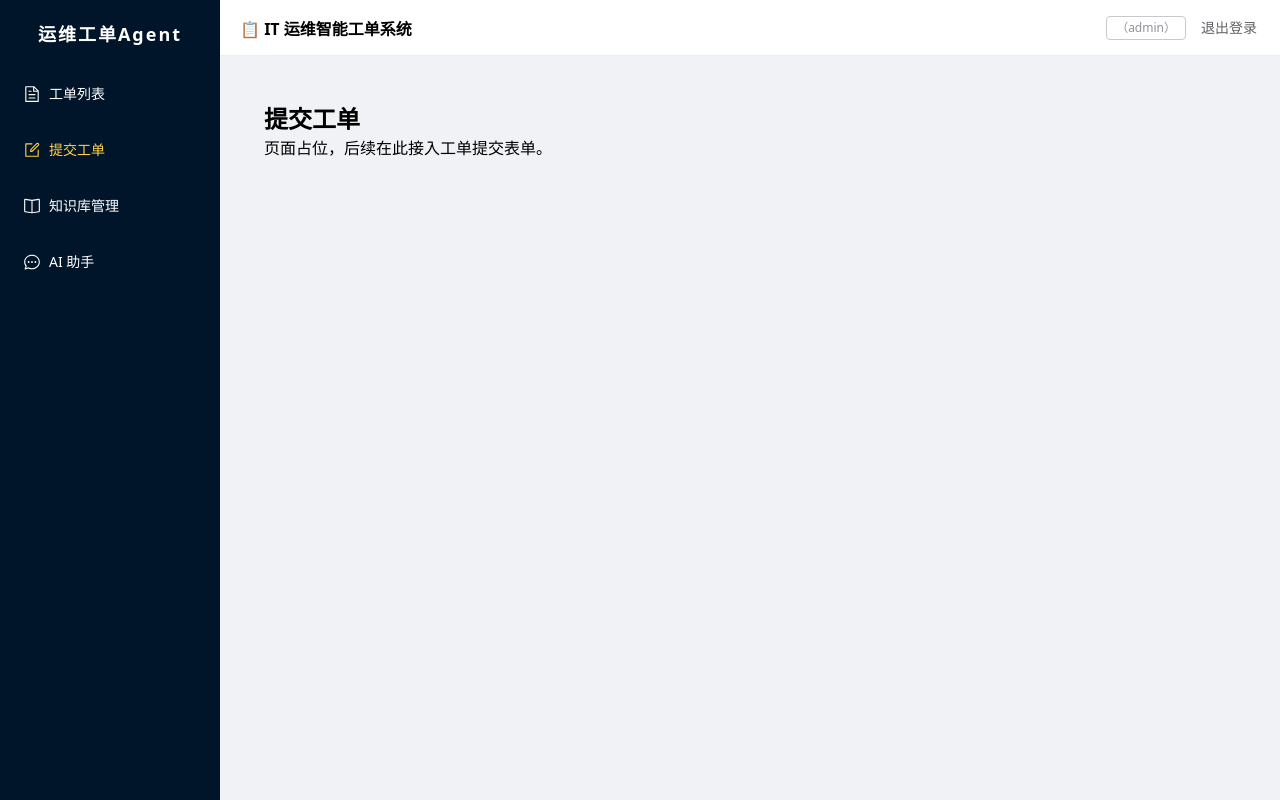
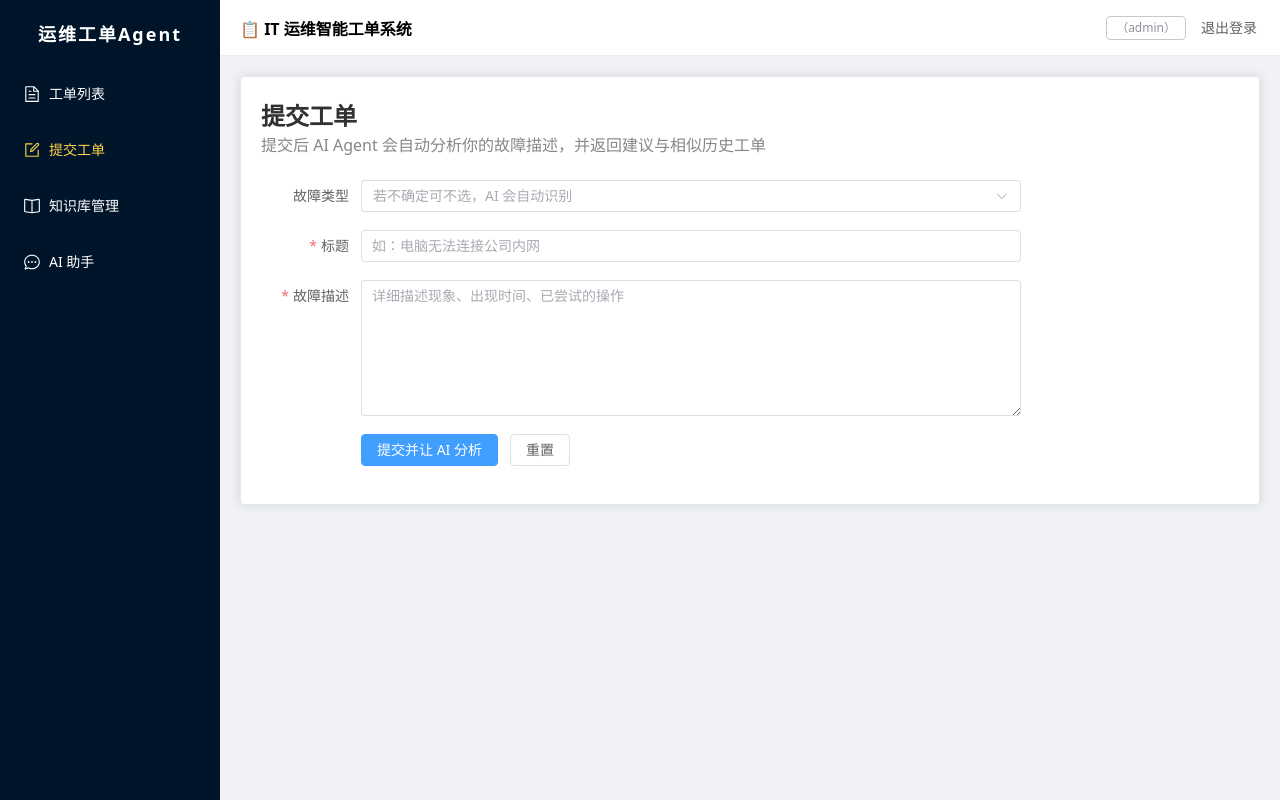
Before and after one commit to longzihan28-ai/-, a Vue app in the folder agent-front/: page /ticket/submit in a window 1280 px wide. Built offline with nearby package versions, Linux system fonts and the light colour scheme; sample sign-in values are in the browser's storage.

Commit message:
提交工单页面

```diff
--- a/agent-front/src/api/ticket.ts
+++ b/agent-front/src/api/ticket.ts
@@ -21,7 +21,32 @@ export interface TicketPage {
   total: number
 }
 
-// 工单列表接口 —— 对应后端 GET /api/ticket
+export interface CreateTicketParams {
+  title: string
+  description: string
+  faultType?: string
+}
+
+// 工单详情：相似工单/知识以 JSON 字符串返回
+export interface TicketDetail extends TicketItem {
+  description?: string
+  aiSuggestion?: string
+  similarTickets?: string
+  similarKnowledge?: string
+  resolution?: string
+}
+
+// 工单列表 —— 对应后端 GET /api/ticket
 export function listTickets(params: TicketQuery): Promise<TicketPage> {
   return request.get<TicketPage>('/ticket', { params })
 }
+
+// 提交工单 —— 对应后端 POST /api/ticket
+export function submitTicket(data: CreateTicketParams): Promise<TicketItem> {
+  return request.post<TicketItem>('/ticket', data)
+}
+
+// 工单详情 —— 对应后端 GET /api/ticket/{id}
+export function getTicket(id: number): Promise<TicketDetail> {
+  return request.get<TicketDetail>(`/ticket/${id}`)
+}
--- a/agent-front/src/views/TicketSubmit.vue
+++ b/agent-front/src/views/TicketSubmit.vue
@@ -1,10 +1,128 @@
 <template>
-  <div style="padding: 24px;">
+  <el-card>
+    <!-- 页面标题与说明 -->
     <h2>提交工单</h2>
-    <p>页面占位，后续在此接入工单提交表单。</p>
-  </div>
+    <p style="color:#888">提交后 AI Agent 会自动分析你的故障描述，并返回建议与相似历史工单</p>
+
+    <!-- 工单表单 -->
+    <el-form :model="form" label-width="100px" style="max-width:760px;margin-top:24px" v-loading="loading">
+      <el-form-item label="故障类型">
+        <el-select v-model="form.faultType" placeholder="若不确定可不选，AI 会自动识别" style="width:100%">
+          <el-option label="网络" value="network" />
+          <el-option label="硬件" value="hardware" />
+          <el-option label="软件" value="software" />
+          <el-option label="账号" value="account" />
+        </el-select>
+      </el-form-item>
+      <el-form-item label="标题" required>
+        <el-input v-model="form.title" placeholder="如：电脑无法连接公司内网" />
+      </el-form-item>
+      <el-form-item label="故障描述" required>
+        <el-input
+          v-model="form.description"
+          type="textarea"
+          :rows="6"
+          placeholder="详细描述现象、出现时间、已尝试的操作"
+        />
+      </el-form-item>
+      <el-form-item>
+        <el-button type="primary" :loading="loading" @click="onSubmit">提交并让 AI 分析</el-button>
+        <el-button @click="onReset">重置</el-button>
+      </el-form-item>
+    </el-form>
+
+    <!-- AI 分析结果 -->
+    <el-divider v-if="result" />
+    <div v-if="result">
+      <h3>🤖 AI 分析结果</h3>
+      <p>故障类型：<el-tag>{{ result.fault_type }}</el-tag></p>
+      <p>初步建议：</p>
+      <el-alert :title="result.suggestion" type="info" :closable="false" show-icon />
+
+      <h4 style="margin-top:20px">📎 相似历史工单</h4>
+      <el-table v-if="result.similar_tickets.length" :data="result.similar_tickets" border size="small">
+        <el-table-column prop="id" label="ID" width="60" />
+        <el-table-column prop="title" label="标题" />
+        <el-table-column prop="content" label="内容片段" show-overflow-tooltip />
+        <el-table-column prop="score" label="相似度" width="100" />
+      </el-table>
+      <el-empty v-else description="暂无相似历史工单" :image-size="60" />
+
+      <h4 style="margin-top:20px">📚 知识库参考</h4>
+      <el-table v-if="result.similar_knowledge.length" :data="result.similar_knowledge" border size="small">
+        <el-table-column prop="title" label="标题" />
+        <el-table-column prop="content" label="内容片段" show-overflow-tooltip />
+        <el-table-column prop="score" label="相似度" width="100" />
+      </el-table>
+      <el-empty v-else description="暂无知识库命中" :image-size="60" />
+    </div>
+  </el-card>
 </template>
 
 <script setup lang="ts">
-// 提交工单页 —— 占位组件
+import { ref } from 'vue'
+import { ElMessage } from 'element-plus'
+import { submitTicket, getTicket } from '../api/ticket'
+
+// 表单数据，初始为空以展示 placeholder
+const form = ref({
+  title: '',
+  description: '',
+  faultType: ''
+})
+
+// 提交中状态（演示数据，无需异步等待）
+const loading = ref(false)
+
+// AI 分析结果，初始为空时不渲染结果区
+const result = ref<{
+  fault_type: string
+  suggestion: string
+  similar_tickets: { id: number; title: string; content: string; score: number }[]
+  similar_knowledge: { title: string; content: string; score: number }[]
+} | null>(null)
+
+// 后端 AI 建议带外层引号，展示前去掉
+const stripQuotes = (s?: string) => (s || '').replace(/^"|"$/g, '')
+
+// 相似工单 / 知识以 JSON 字符串返回，解析失败时返回空数组
+const parseList = <T,>(s?: string): T[] => {
+  try {
+    const v = JSON.parse(s || '[]')
+    return Array.isArray(v) ? v : []
+  } catch {
+    return []
+  }
+}
+
+// 提交：校验必填 → 提交工单 → 拉取详情 → 展示 AI 分析结果
+const onSubmit = async () => {
+  if (!form.value.title || !form.value.description) {
+    ElMessage.warning('请填写完整')
+    return
+  }
+
+  loading.value = true
+  try {
+    const ticket = await submitTicket(form.value)
+    const detail = await getTicket(ticket.id)
+
+    result.value = {
+      fault_type: detail.faultType || '-',
+      suggestion: stripQuotes(detail.aiSuggestion),
+      similar_tickets: parseList(detail.similarTickets),
+      similar_knowledge: parseList(detail.similarKnowledge)
+    }
+    ElMessage.success('工单已提交，工单号 #' + ticket.id)
+  } catch {
+    // 失败提示由 request.ts 响应拦截器统一处理
+  } finally {
+    loading.value = false
+  }
+}
+
+// 重置表单，保留结果区
+const onReset = () => {
+  form.value = { title: '', description: '', faultType: '' }
+}
 </script>
```
